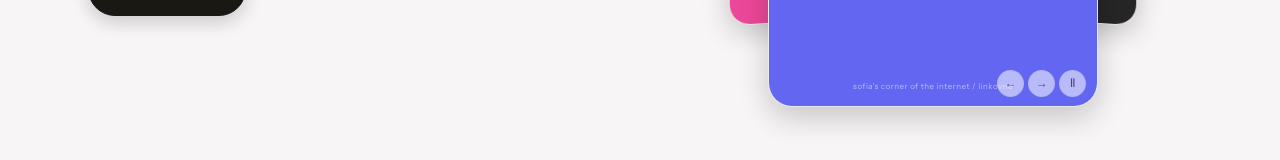
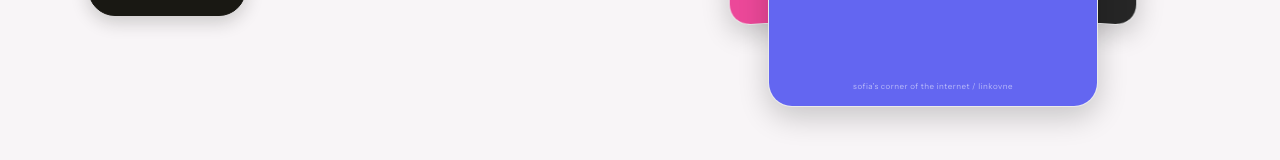
Before and after one commit to marek6296/linkovne, a Next.js app: page / in a window 1280 px wide. Shown: the part 629-789 px from the top of the page. Built offline with nearby package versions, Linux system fonts and the light colour scheme; no server answers; the database is empty; a web font is replaced by a local one.

Commit message:
Remove controls from automatic profile showcase

```diff
--- a/components/hero-showcase.module.css
+++ b/components/hero-showcase.module.css
@@ -5,11 +5,7 @@
 .card[data-position="2"]{z-index:2;transform:translateX(calc(-1 * var(--card-gap))) translateY(calc(-.8 * var(--card-gap))) scale(.85) rotateY(15deg)}
 .card[data-position="1"]{z-index:2;transform:translateX(var(--card-gap)) translateY(calc(-.8 * var(--card-gap))) scale(.85) rotateY(-15deg)}
 .profile{height:550px;display:flex;flex-direction:column}
-.motionControls{position:absolute;z-index:4;right:12px;bottom:10px;display:flex;gap:4px}
-.motionControls button{width:27px;height:27px;border-radius:50%;background:#ffffffd9;color:#3f3a40;border:1px solid #0000000c;font-size:12px;cursor:pointer;opacity:.65;transition:opacity .2s}
-.motionControls button:hover,.motionControls button:focus-visible{opacity:1}
-.motionControls button:focus-visible{outline:2px solid #6862b5;outline-offset:3px}
 .content{padding:24px 21px 16px}.content :global(.profile-name){font-size:30px!important;line-height:1.12}.content :global(.profile-bio){font-size:11px!important;line-height:1.6}.content :global(.profile-username){font-size:10px!important}.content :global(.profile-header-hero){min-height:210px;border-radius:8px}.content :global(.profile-header-compact){gap:14px}.content :global(.profile-header-compact) img{max-width:100px;max-height:130px;object-fit:cover}.links{margin-top:14px;font-size:12px}.links :global(a){font-size:12px!important;min-height:42px}.brand{display:block;text-align:center;padding:16px 10px;margin-top:auto;font-size:8px;letter-spacing:.5px;opacity:.55}.content :global(.profile-header-hero){min-height:210px!important;border-radius:12px!important}.content :global(.profile-hero-identity){bottom:16px;left:16px;right:16px}.content :global(.profile-handle){font-size:10px}.links :global(.py-2){padding-top:4px;padding-bottom:4px}
 
 @media(max-width:640px){.showcase{padding:52px 28px 24px}.deck{--card-gap:38px}.content{padding-inline:16px}}
-@media(prefers-reduced-motion:reduce){.card{transition:none}.motionControls button{transition:none}}
+@media(prefers-reduced-motion:reduce){.card{transition:none}}
--- a/components/hero-showcase.tsx
+++ b/components/hero-showcase.tsx
@@ -32,7 +32,6 @@ function ProfileDemo({ selected }: { selected: number }) {
 
 export function HeroShowcase() {
   const [selected, setSelected] = useState(0);
-  const [paused, setPaused] = useState(false);
   const [reduced, setReduced] = useState(true);
   const [visible, setVisible] = useState(false);
   const [pageVisible, setPageVisible] = useState(true);
@@ -56,10 +55,10 @@ export function HeroShowcase() {
   }, []);
 
   useEffect(() => {
-    if (paused || reduced || !visible || !pageVisible) return;
+    if (reduced || !visible || !pageVisible) return;
     const timer = window.setInterval(() => setSelected(current => (current + 1) % LOOKS.length), 5000);
     return () => window.clearInterval(timer);
-  }, [paused, reduced, visible, pageVisible, selected]);
+  }, [reduced, visible, pageVisible, selected]);
 
   return (
     <section ref={root} className={styles.showcase} aria-label="Linkovne profile designs">
@@ -70,11 +69,6 @@ export function HeroShowcase() {
             <ProfileDemo selected={index} />
           </div>;
         })}
-        <div className={styles.motionControls}>
-          <button type="button" onClick={() => { setPaused(true); setSelected(current => (current - 1 + LOOKS.length) % LOOKS.length); }} aria-label="Show previous profile design">←</button>
-          <button type="button" onClick={() => { setPaused(true); setSelected(current => (current + 1) % LOOKS.length); }} aria-label="Show next profile design">→</button>
-          {!reduced && <button type="button" onClick={() => setPaused(!paused)} aria-label={paused ? "Play profile animation" : "Pause profile animation"} aria-pressed={paused}>{paused ? "▷" : "Ⅱ"}</button>}
-        </div>
       </div>
     </section>
   );
```
